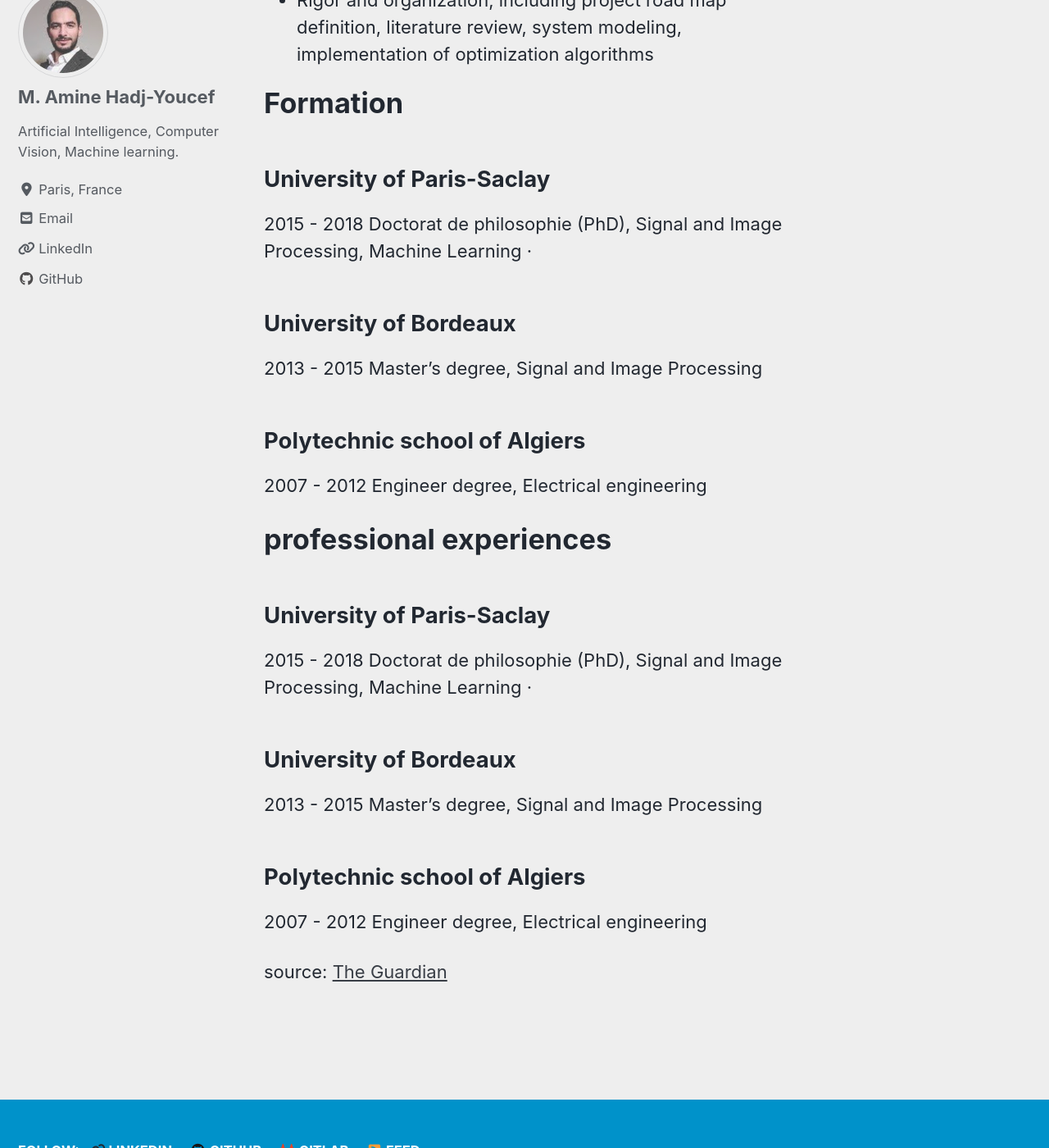
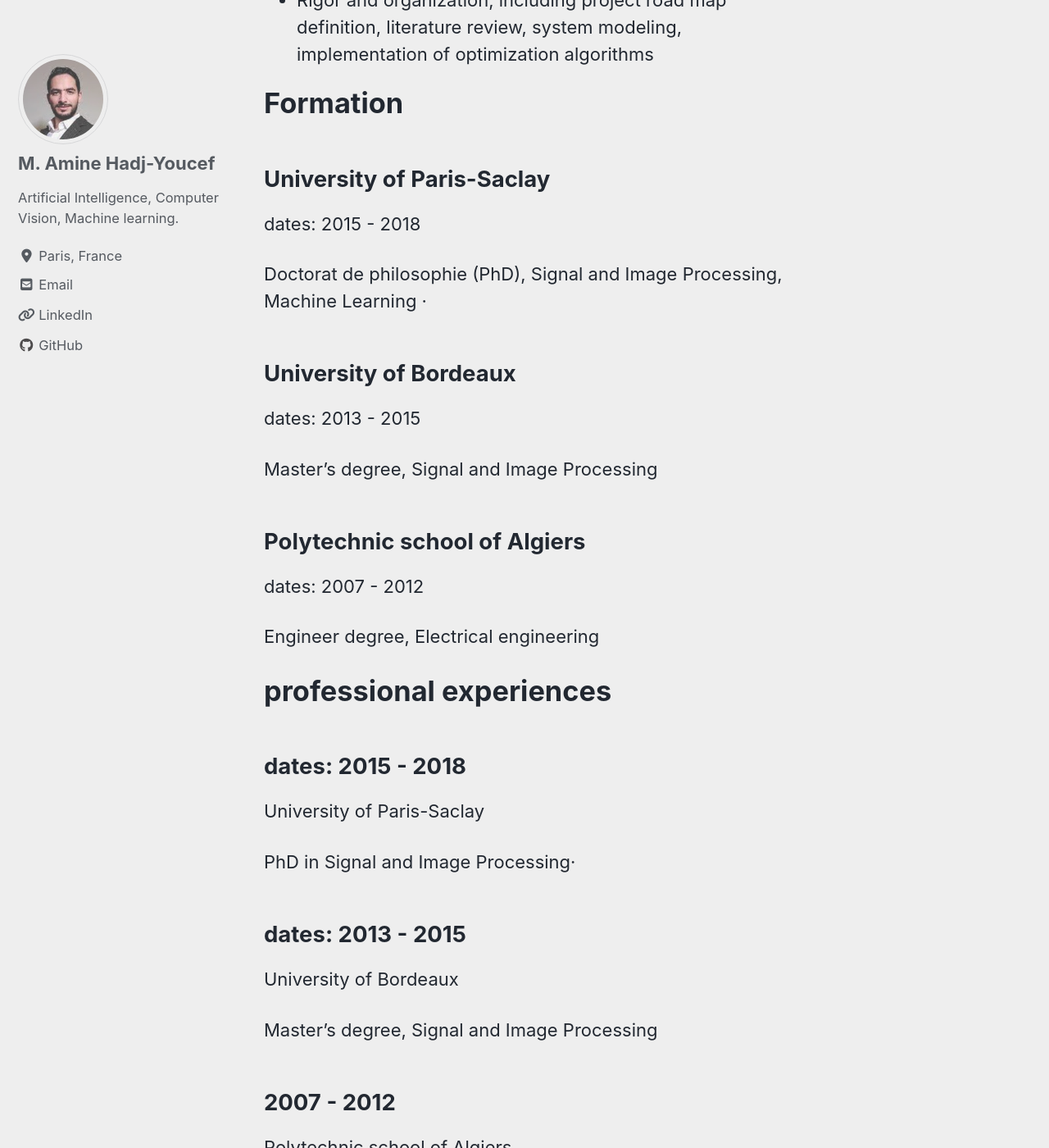
Before and after one commit to amineHY/amine-hadjyoucef.github.io, a Jekyll site: the page built from _pages/resume.md, in a window 1280 px wide and 1400 px high, scrolled down 853 px. Shown: the whole window at 82% size. Built offline with Jekyll 4.4.1, drawn with Linux system fonts in a browser that asks for light colours; cached includes are drawn as plain includes; nearby versions of some CDN libraries; some of the changed text lies outside the part shown.

Commit message:
update fontpage

```diff
--- a/_pages/resume.md
+++ b/_pages/resume.md
@@ -21,31 +21,38 @@ Advanced written and verbal communication skills through participation at 2 conf
 # Formation
 
 ## University of Paris-Saclay
-2015 - 2018
+dates: 2015 - 2018
+
 Doctorat de philosophie (PhD), Signal and Image Processing, Machine
 Learning ·
 
 ## University of Bordeaux
-2013 - 2015
+dates: 2013 - 2015
+
 Master's degree, Signal and Image Processing
 
 ## Polytechnic school of Algiers
-2007 - 2012
+dates: 2007 - 2012
+
 Engineer degree, Electrical engineering
 
 # professional experiences
 
-## University of Paris-Saclay
-2015 - 2018
-Doctorat de philosophie (PhD), Signal and Image Processing, Machine
-Learning ·
+## dates: 2015 - 2018
+University of Paris-Saclay
 
-## University of Bordeaux
-2013 - 2015
+PhD in Signal and Image Processing·
+
+
+## dates: 2013 - 2015
+University of Bordeaux
+
 Master's degree, Signal and Image Processing
 
-## Polytechnic school of Algiers
-2007 - 2012
+## 2007 - 2012
+
+Polytechnic school of Algiers
+
 Engineer degree, Electrical engineering
 
 source: [The Guardian](https://www.theguardian.com/books/booksblog/2011/jan/04/best-boring-books)
```
Also changed, not shown: other parts of _pages/resume.md (+1 -1 lines).
